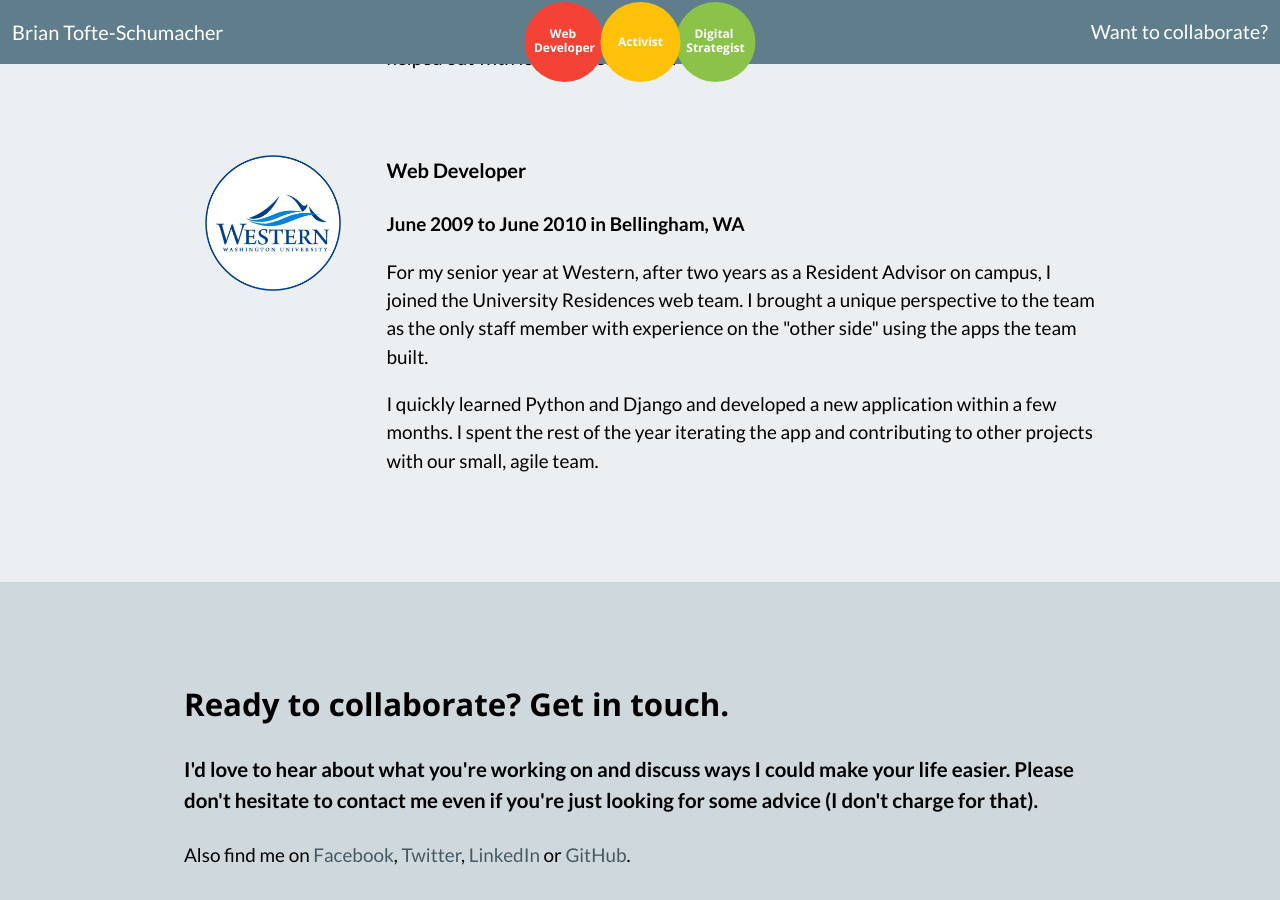
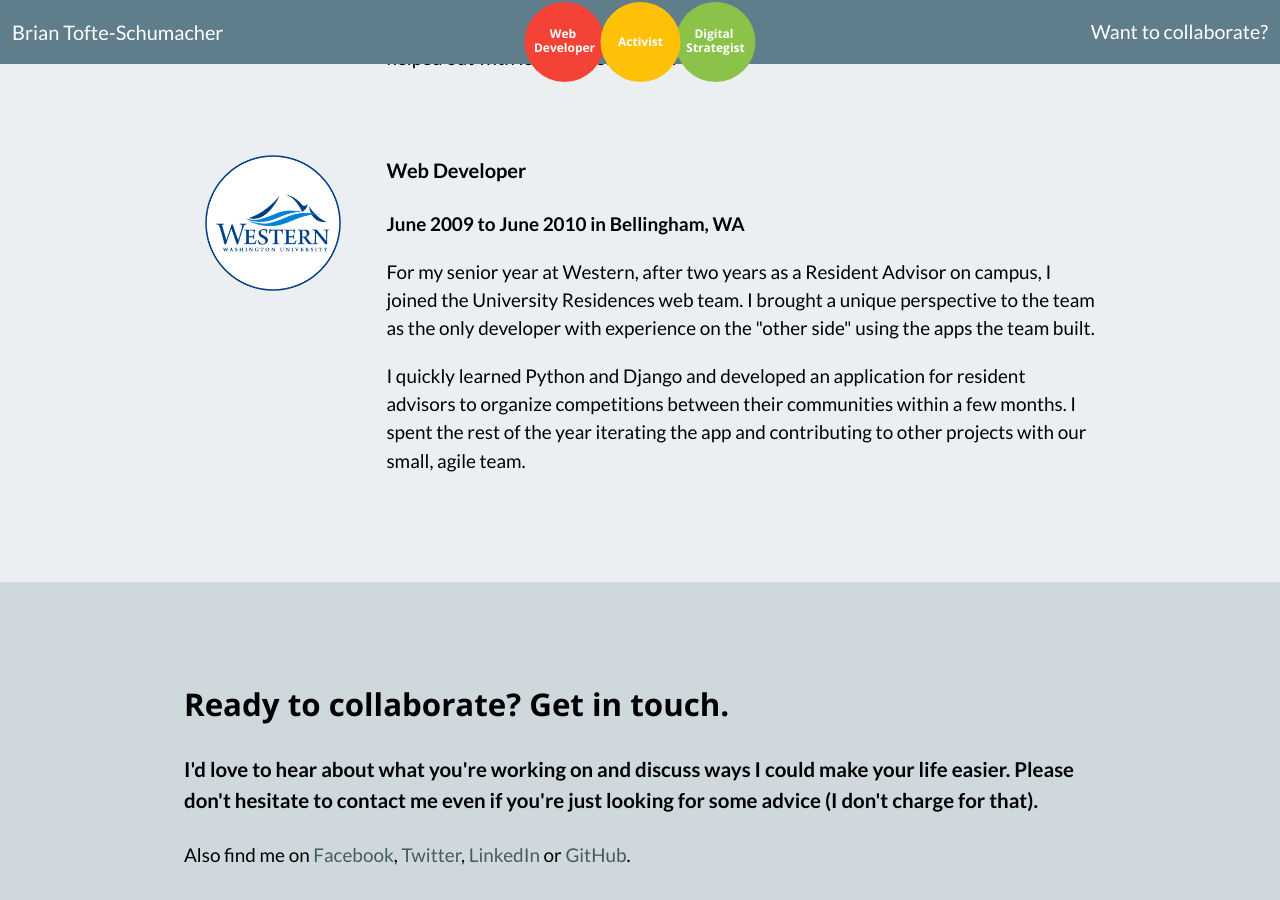
Before and after one commit to briantschu/briantschu.com, a Jekyll site: the page built from index.html, in a window 1280 px wide and 900 px high, scrolled down 3695 px. Built offline with Jekyll 4.4.1, drawn with Linux system fonts in a browser that asks for light colours; nearby versions of some CDN libraries; Markdown is read by kramdown in place of the engine named in the settings.

Commit message:
Adjust Web Developer description.

```diff
--- a/index.html
+++ b/index.html
@@ -131,8 +131,8 @@ layout: default
         <div class="text">
           <p class="job-title">Web Developer</p>
           <p><strong>June 2009 to June 2010 in Bellingham, WA</strong></p>
-          <p>For my senior year at Western, after two years as a Resident Advisor on campus, I joined the University Residences web team. I brought a unique perspective to the team as the only staff member with experience on the "other side" using the apps the team built.</p>
-          <p>I quickly learned Python and Django and developed a new application within a few months. I spent the rest of the year iterating the app and contributing to other projects with our small, agile team.</p>
+          <p>For my senior year at Western, after two years as a Resident Advisor on campus, I joined the University Residences web team. I brought a unique perspective to the team as the only developer with experience on the "other side" using the apps the team built.</p>
+          <p>I quickly learned Python and Django and developed an application for resident advisors to organize competitions between their communities within a few months. I spent the rest of the year iterating the app and contributing to other projects with our small, agile team.</p>
         </div>
       </div>
     </div>
```
